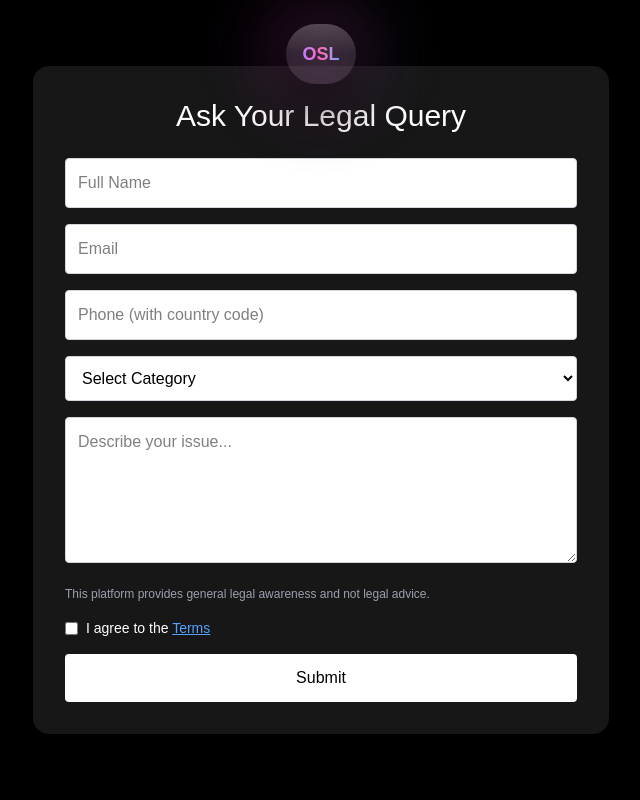
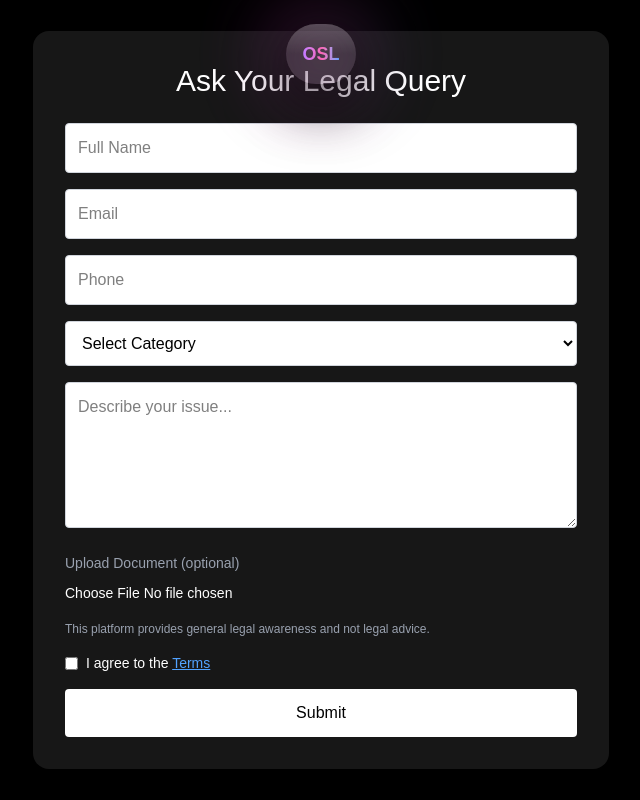
Before and after one commit to almohammedsk/oh-so-legal, a Next.js app: page /ask-query in a window 1280 px wide. Shown: the whole page, without its empty margins (319-959 px from the left). Built offline with nearby package versions, Linux system fonts and the light colour scheme; no server answers.

Commit message:
file upload restored

```diff
--- a/app/ask-query/page.tsx
+++ b/app/ask-query/page.tsx
@@ -17,6 +17,7 @@ export default function AskQuery() {
     query: "",
   });
 
+  const [file, setFile] = useState<File | null>(null);
   const [agreed, setAgreed] = useState(false);
   const [loading, setLoading] = useState(false);
   const [ticket, setTicket] = useState("");
@@ -37,16 +38,41 @@ export default function AskQuery() {
 
     const ticket_id = generateTicket();
 
+    let file_url = null;
+
+    // 📁 UPLOAD FILE IF EXISTS
+    if (file) {
+      const fileName = `${Date.now()}-${file.name}`;
+
+      const { error: uploadError } = await supabase.storage
+        .from("query-files")
+        .upload(fileName, file);
+
+      if (uploadError) {
+        alert("File upload failed");
+        setLoading(false);
+        return;
+      }
+
+      const { data } = supabase.storage
+        .from("query-files")
+        .getPublicUrl(fileName);
+
+      file_url = data.publicUrl;
+    }
+
+    // 🧾 INSERT QUERY
     const { error } = await supabase.from("queries").insert([
       {
         ...form,
         ticket_id,
+        file_url,
       },
     ]);
 
     if (!error) {
 
-      // 🔥 SEND FULL DATA TO EMAIL API
+      // 📧 EMAIL
       await fetch("/api/send-email", {
         method: "POST",
         headers: {
@@ -72,6 +98,7 @@ export default function AskQuery() {
         query: "",
       });
 
+      setFile(null);
       setAgreed(false);
 
     } else {
@@ -95,10 +122,6 @@ export default function AskQuery() {
             Your query has been securely received.
             <br />
             Ticket ID: <strong>{ticket}</strong>
-            <br />
-            <span className="text-sm opacity-80">
-              An advocate will respond within 36 hours.
-            </span>
           </div>
         )}
 
@@ -121,7 +144,7 @@ export default function AskQuery() {
           />
 
           <input
-            placeholder="Phone (with country code)"
+            placeholder="Phone"
             className={inputStyle}
             value={form.phone}
             onChange={(e) => setForm({ ...form, phone: e.target.value })}
@@ -152,6 +175,18 @@ export default function AskQuery() {
             onChange={(e) => setForm({ ...form, query: e.target.value })}
             required
           />
+
+          {/* 📁 FILE UPLOAD */}
+          <div>
+            <label className="text-sm text-gray-400">
+              Upload Document (optional)
+            </label>
+            <input
+              type="file"
+              className="w-full mt-2 text-sm"
+              onChange={(e) => setFile(e.target.files?.[0] || null)}
+            />
+          </div>
 
           <div className="text-xs text-gray-400">
             This platform provides general legal awareness and not legal advice.
```
